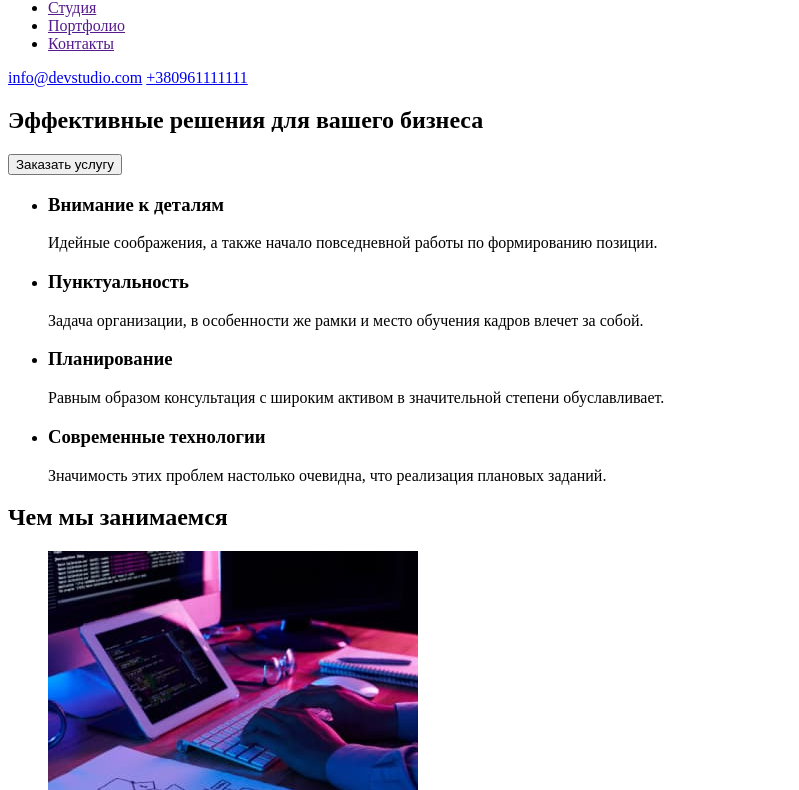
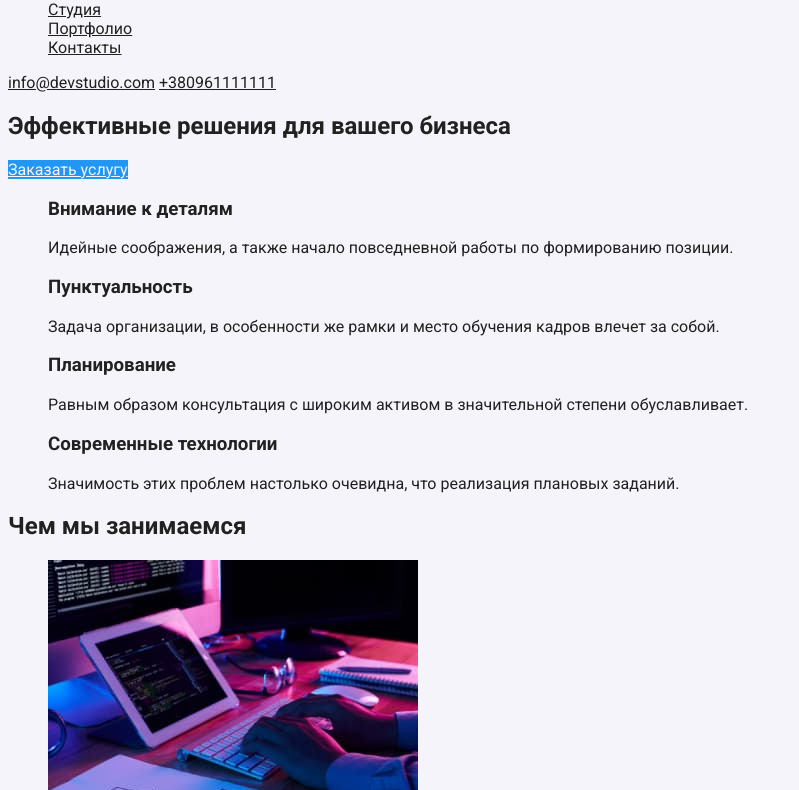
Before and after one commit to JustOksu/goit-markup-hw-02, a plain HTML site: page index.html in a window 1280 px wide. Shown: the part 43-833 px from the top of the page, without its empty margins (0-799 px from the left). Drawn offline with Linux system fonts and the light colour scheme.

Commit message:
add one more html

```diff
--- a/css/styles.css
+++ b/css/styles.css
@@ -0,0 +1,64 @@
+/* Шрифт */
+/* Шрифт */
+.list {
+  list-style: none;
+}
+.page {
+  font-family: "Roboto", sans-serif;
+}
+
+/* Цвет */
+/* Цвет */
+:root {
+  --primary-text-color: #212121;
+  --secondary-text-color: #757575;
+  --accent-text-color: #2196f3;
+  --primary-backgroud-color: #f5f4fa;
+  --secondary-background-color: #e5e5e5;
+  --head-background-color: #2f303a;
+}
+
+.page {
+  background-color: var(--primary-backgroud-color);
+  color: var(--primary-text-color);
+}
+
+/* Лого */
+.logo {
+  color: var(--primary-text-color);
+}
+
+.logo-accent {
+  color: var(--accent-text-color);
+}
+
+/* Навигация */
+.site-nav,
+.link,
+.contacts {
+  color: var(--primary-text-color);
+}
+
+.site-nav .link:hover,
+.site-nav .link:focus,
+.contacts:hover,
+.contacts:focus {
+  color: var(--accent-text-color);
+}
+
+/* Герой */
+.section-hero {
+  color: var(--primary-text-color);
+}
+
+.section-title {
+  color: var(--primary-text-color);
+}
+
+/* Кнопка */
+
+.button {
+  display: inline-block;
+  background-color: var(--accent-text-color);
+  color: var(--primary-backgroud-color);
+}
--- a/index.html
+++ b/index.html
@@ -4,60 +4,65 @@
     <meta charset="UTF-8" />
     <meta http-equiv="X-UA-Compatible" content="IE=edge" />
     <meta name="viewport" content="width=device-width, initial-scale=1.0" />
+    <link rel="stylesheet" href="./css/styles.css">
+    <link rel="preconnect" href="https://fonts.googleapis.com">
+    <link rel="preconnect" href="https://fonts.gstatic.com" crossorigin>
+    <link href="https://fonts.googleapis.com/css2?family=Raleway:wght@700&family=Roboto:wght@400;500;700;900&display=swap" rel="stylesheet">
     <title>WebStudio</title>
   </head>
-  <body>
 
+  <body class="page">
     <!-- Шапка сайта -->
     <header>
-      <a lang="en" href="">WebStudio</a>
+      <a class="logo" lang="en" href=""><span class="logo-accent">Web</span>Studio</a>
       <nav>
-        <ul>
-          <li><a href="">Студия</a></li>
-          <li><a href="">Портфолио</a></li>
-          <li><a href="">Контакты</a></li>
+        <ul class="site-nav list">
+          <li><a href="" class="link">Студия</a></li>
+          <li><a href="./portfolio.html" class="link">Портфолио</a></li>
+          <li><a href="" class="link">Контакты</a></li>
         </ul>
       </nav>
 
-      <a href="mailto:info@devstudio.com">info@devstudio.com</a>
-      <a href="tel:+38 096 111 11 11">+380961111111</a>
+      <a class="contacts" href="mailto:info@devstudio.com">info@devstudio.com</a>
+      <a class="contacts" href="tel:+38 096 111 11 11">+380961111111</a>
     </header>
 
     <!-- Герой -->
     <main>
-      <section>
+      <section class="section-hero">
         <div>
-          <h1>Эффективные решения для вашего бизнеса</h1>
-          <button type="button">Заказать услугу</button>
+          <h1 class="hero-title">Эффективные решения для вашего бизнеса</h1>
+          <!-- <button type="button" class="button">Заказать услугу</button> -->
+          <a class="button" href="">Заказать услугу</a>
         </div>
       </section>
 
       <!-- Преимущества -->
-      <section>
-        <ul>
+      <section class="section">
+        <ul class="site-nav list">
           <li>
-            <h3>Внимание к деталям</h3>
+            <h3 class="section-title">Внимание к деталям</h3>
             <p>
               Идейные соображения, а также начало повседневной работы по
               формированию позиции.
             </p>
           </li>
           <li>
-            <h3>Пунктуальность</h3>
+            <h3 class="section-title">Пунктуальность</h3>
             <p>
               Задача организации, в особенности же рамки и место обучения кадров
               влечет за собой.
             </p>
           </li>
           <li>
-            <h3>Планирование</h3>
+            <h3 class="section-title">Планирование</h3>
             <p>
               Равным образом консультация с широким активом в значительной
               степени обуславливает.
             </p>
           </li>
         <li>
-          <h3>Современные технологии</h3>
+          <h3 class="section-title">Современные технологии</h3>
           <p>
             Значимость этих проблем настолько очевидна, что реализация плановых
             заданий.
@@ -67,9 +72,9 @@
       </section>
 
       <!-- Занятия -->
-      <section>
-        <h2>Чем мы занимаемся</h2>
-          <ul>
+      <section class="section">
+        <h2 class="section-title">Чем мы занимаемся</h2>
+          <ul class="site-nav list">
             <li>
               <img
                 src="./img/menu/menu.jpg"
@@ -99,9 +104,9 @@
       </section>
 
       <!-- Команда -->
-      <section>
-        <h2>Наша команда</h2>
-        <ul>
+      <section class="section">
+        <h2 class="section-title">Наша команда</h2>
+        <ul class="site-nav list">
             <li>
               <img
                 src="./img/team/team.jpg"
@@ -149,7 +154,7 @@
 
     <!-- Подвал -->
     <footer>
-      <a href="">WebStudio</a>
+      <a class="logo" lang="en" href=""><span class="logo-accent">Web</span>Studio</a>
       <address>г. Киев, пр-т Леси Украинки, 26</address>
       <a href="mailto:info@devstudio.com">info@devstudio.com</a>
       <a href="tel:+38 096 111 11 11">+380961111111</a>
```
Also changed, not shown: portfolio.html (added, +49 -0 lines).
